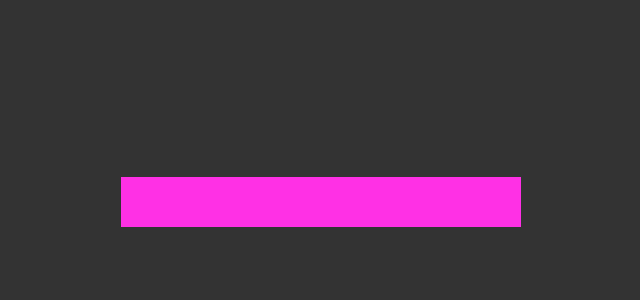
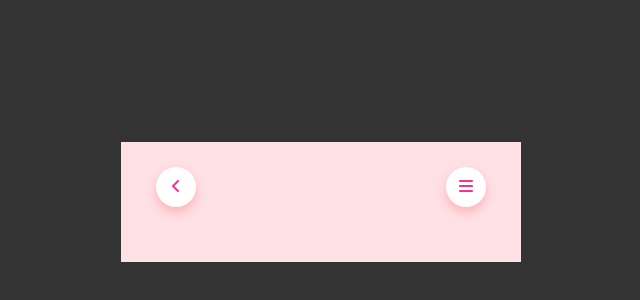
Before and after one commit to MenukaSankalpa/Project-40, a plain HTML site: page index.html in a window 1280 px wide. Shown: the part 198-498 px from the top of the page, without its empty margins (319-959 px from the left). Drawn offline with Linux system fonts and the light colour scheme.

Commit message:
nav made and style css

```diff
--- a/index.html
+++ b/index.html
@@ -12,7 +12,14 @@
 <body>
     <div class="container">
         <div class="music-player">
-
+            <nav>
+                <div class="circle">
+                    <i class="fa-solid fa-angle-left"></i>
+                </div>
+                <div class="circle">
+                    <i class="fa-solid fa-bars"></i>
+                </div>
+            </nav>
         </div>
     </div>
 
--- a/style.css
+++ b/style.css
@@ -16,8 +16,24 @@
 }
 
 .music-player {
-    background: #ff30e5;
+    background: #ffe0e5;
     width: 400px;
     padding: 25px 35px;
     text-align: center;
 }
+
+nav {
+    display: flex;
+    justify-content: space-between;
+    margin-bottom: 30px;
+}
+
+nav .circle {
+    border-radius: 50%;
+    width: 40px;
+    height: 40px;
+    line-height: 40px;
+    background: #fff;
+    color: #f53192;
+    box-shadow: 0 5px 10px rgba(255, 26, 26, 0.22);
+}
```
